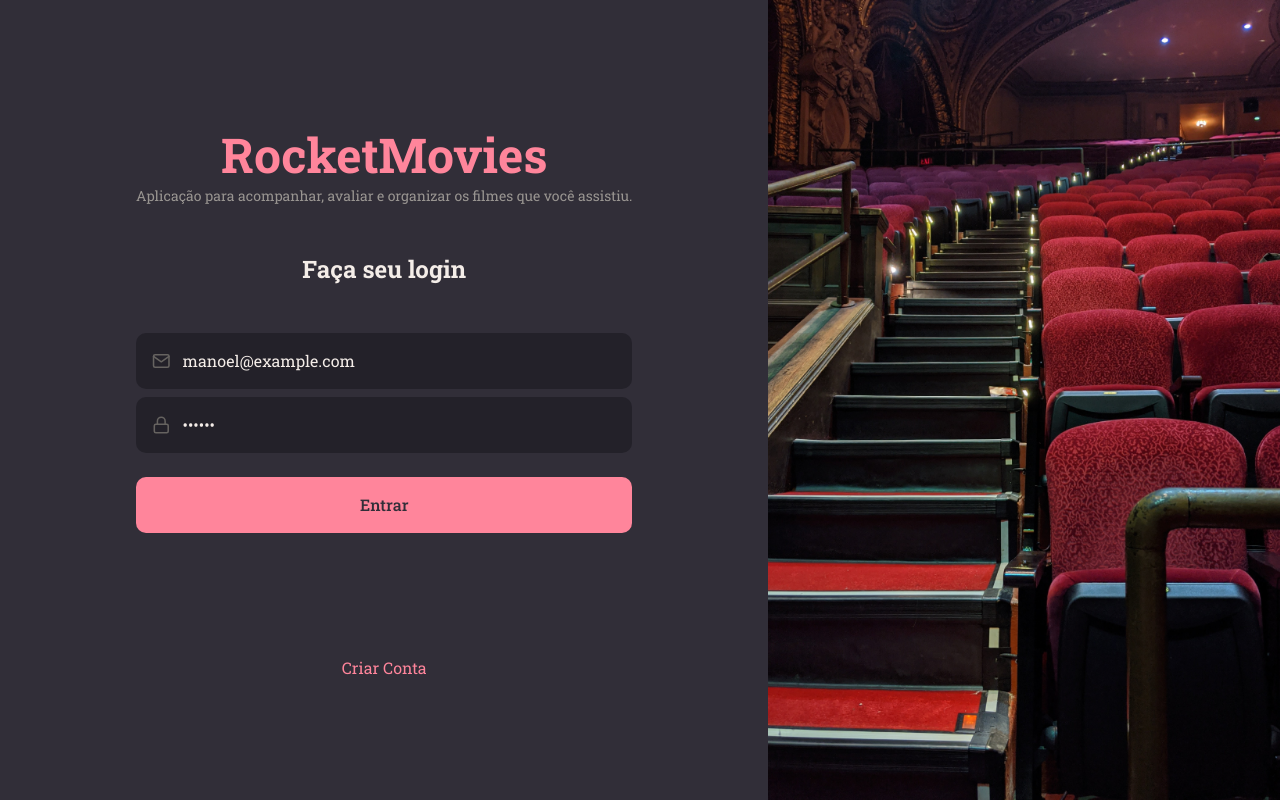
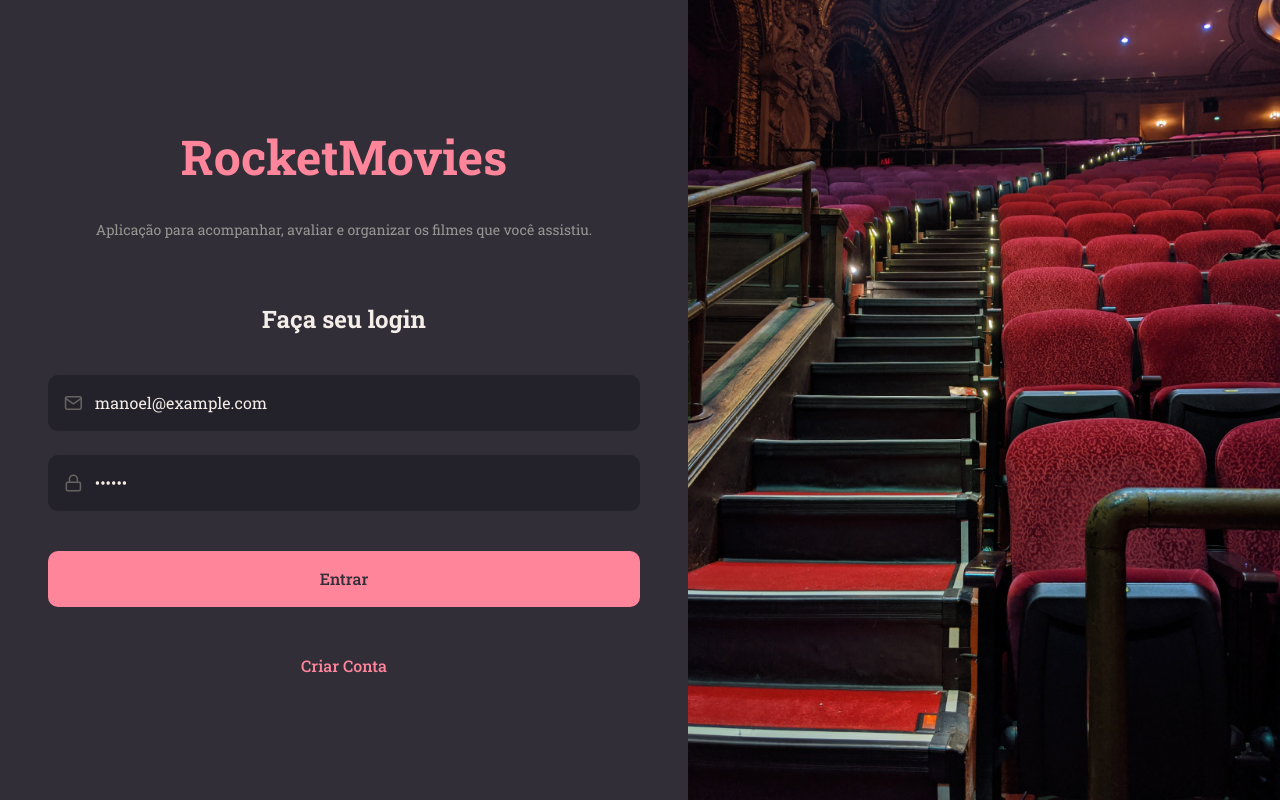
Before and after one commit to manoelvsalgado/rocketmovies, a React (Vite) app: page / in a window 1280 px wide. Built offline with nearby package versions, Linux system fonts and the light colour scheme.

Commit message:
fix: standardize all page layouts with consistent grid, padding, and gaps

```diff
--- a/src/pages/Details/styles.js
+++ b/src/pages/Details/styles.js
@@ -3,18 +3,17 @@ import styled from 'styled-components';
 export const Container = styled.div`
   width: 100%;
   height: 100vh;
-
   display: grid;
-  grid-template-rows: 105px auto;
-  grid-template-areas:
-  "header"
-  "content";
+  grid-template-rows: 105px 1fr;
+  grid-template-columns: 1fr;
+  background-color: ${({ theme }) => theme.COLORS.BACKGROUND_800};
 
   > main {
-    grid-area: content;
-    overflow-y: scroll;
-    padding: 64px 0;
-}
+    grid-row: 2;
+    grid-column: 1;
+    overflow-y: auto;
+    padding: 40px 80px;
+  }
 `;
 
 export const Links = styled.ul`
--- a/src/pages/Home/styles.js
+++ b/src/pages/Home/styles.js
@@ -1,16 +1,16 @@
 import styled from "styled-components";
-import { Link } from 'react-router-dom';
 
 export const Container = styled.div`
   width: 100%;
   height: 100vh;
-
   display: grid;
-   grid-template-rows: 105px auto;
-
+  grid-template-rows: 105px 1fr;
+  grid-template-columns: 1fr;
   background-color: ${({ theme }) => theme.COLORS.BACKGROUND_800};
 
   > main {
+    grid-row: 2;
+    grid-column: 1;
     overflow-y: auto;
     padding: 40px 80px;
   }
@@ -18,64 +18,7 @@ export const Container = styled.div`
   .empty {
     color: ${({ theme }) => theme.COLORS.GRAY_100};
     margin-top: 24px;
+    text-align: center;
+    font-size: 16px;
   }
 `;
-
-export const Brand = styled.div`
-   grid-area: brand;
-
-   display: flex;
-   justify-content: center;
-   align-items: center;
-
-   border-bottom-width: 1px;
-   border-bottom-style: solid;
-   border-bottom-color: ${({ theme }) => theme.COLORS.BACKGROUND_700};
-   background-color: ${({ theme }) => theme.COLORS.BACKGROUND_900};
-
-   > h1 {
-    font-size: 24px;
-    color: ${({ theme }) => theme.COLORS.ORANGE}
-   }
-`;
-
-export const Menu = styled.ul`
-   grid-area: menu;
-   background-color: ${({ theme }) => theme.COLORS.BACKGROUND_900};
-
-   padding-top: 64px;
-   text-align: center;
-
-   > li {
-      margin-bottom: 24px;
-   }
-`;
-
-
-export const Search = styled.div`
-   grid-area: search;
-   padding: 64px 64px 0;
-
-`;
-
-export const Content = styled.div`
-   grid-area: content;
-   padding: 0 64px;
-   overflow-y: auto;
-`;
-
-export const NewNote= styled(Link)`
-   grid-area: newnote;
-
-   background-color: ${({ theme }) => theme.COLORS.ORANGE};
-   color: ${({ theme }) => theme.COLORS.BACKGROUND_900};
-
-   display: flex;
-   align-items: center;
-   justify-content: center;
-
-   svg {
-   margin-right: 8px;
-   }
-
-`;
--- a/src/pages/Profile/styles.js
+++ b/src/pages/Profile/styles.js
@@ -2,45 +2,67 @@ import styled from "styled-components";
 
 export const Container = styled.div`
   width: 100%;
+  height: 100vh;
+  display: flex;
+  flex-direction: column;
+  background-color: ${({ theme }) => theme.COLORS.BACKGROUND_900};
 
   > header {
     width: 100%;
-    height: 144px;
-
-    background: ${({ theme }) => theme.COLORS.BACKGROUND_900};
-
+    height: 56px;
     display: flex;
     align-items: center;
+    padding: 0 80px;
+    background: ${({ theme }) => theme.COLORS.BACKGROUND_900};
+    border-bottom: 1px solid ${({ theme }) => theme.COLORS.BACKGROUND_700};
 
-    padding: 0 124px;
+    > a {
+      display: flex;
+      align-items: center;
+      text-decoration: none;
+    }
 
     svg {
       color: ${({ theme }) => theme.COLORS.GRAY_100};
-      font: 24px;
+      width: 24px;
+      height: 24px;
+      transition: filter 0.2s;
+
+      &:hover {
+        filter: brightness(1.2);
+      }
     }
   }
 `;
 
 export const Form = styled.form`
-  max-width: 340px;
-  margin: 30px auto 0;
-
-  > div:nth-child(4){
-    margin-top: 24px;
-  }
+  flex: 1;
+  display: flex;
+  flex-direction: column;
+  justify-content: center;
+  align-items: center;
+  padding: 48px;
+  gap: 16px;
+  max-width: 400px;
+  margin: 0 auto;
+  width: 100%;
 `;
 
 export const Avatar = styled.div`
   position: relative;
-  margin: -124px auto 32px;
-
   width: 186px;
   height: 186px;
+  margin-bottom: 32px;
+  display: flex;
+  align-items: center;
+  justify-content: center;
 
   > img {
-  border-radius: 50%;
-  width: 186px;
-  height: 186px;
+    border-radius: 50%;
+    width: 100%;
+    height: 100%;
+    object-fit: cover;
+    border: 4px solid ${({ theme }) => theme.COLORS.BACKGROUND_700};
   }
 
   > label {
@@ -48,16 +70,18 @@ export const Avatar = styled.div`
     height: 48px;
     background-color: ${({ theme }) => theme.COLORS.ORANGE};
     border-radius: 50%;
-
     display: flex;
     align-items: center;
     justify-content: center;
+    position: absolute;
+    bottom: 0;
+    right: 0;
+    cursor: pointer;
+    transition: filter 0.2s;
 
-    position: absolute;
-    bottom: 7px;
-    right: 7px;
-
-    cursor: pointer;
+    &:hover {
+      filter: brightness(0.9);
+    }
 
     input {
       display: none;
@@ -66,7 +90,7 @@ export const Avatar = styled.div`
     svg {
       width: 20px;
       height: 20px;
-      color: ${({ theme }) => theme.COLORS.BACKGROUND_800}
+      color: ${({ theme }) => theme.COLORS.BACKGROUND_800};
     }
-    }
+  }
 `;
--- a/src/pages/SignIn/styles.js
+++ b/src/pages/SignIn/styles.js
@@ -2,40 +2,50 @@ import styled from "styled-components";
 import backgroundImg from "../../assets/background.png";
 
 export const Container = styled.div`
-height: 100vh;
-
-display: flex;
-align-items: stretch;
+  width: 100%;
+  height: 100vh;
+  display: flex;
+  align-items: stretch;
 `;
 
 export const Form = styled.form`
-  padding: 0 136px;
-
+  flex: 1;
+  padding: 48px;
   display: flex;
   flex-direction: column;
   justify-content: center;
   align-items: center;
-
   text-align: center;
+  gap: 16px;
+  min-width: 350px;
 
   > h1 {
     font-size: 48px;
     color: ${({ theme }) => theme.COLORS.PINK};
+    margin-bottom: 16px;
   }
 
   > h2 {
     font-size: 24px;
-    margin: 48px 0;
+    margin-top: 32px;
+    margin-bottom: 24px;
   }
 
   > p {
     font-size: 14px;
     color: ${({ theme }) => theme.COLORS.GRAY_100};
+    margin-bottom: 16px;
   }
 
   > a {
-    margin-top: 124px;
+    margin-top: 32px;
     color: ${({ theme }) => theme.COLORS.PINK};
+    font-weight: 500;
+    transition: filter 0.2s;
+
+    &:hover {
+      filter: brightness(0.9);
+    }
   }
 `;
 
--- a/src/pages/SignUp/styles.js
+++ b/src/pages/SignUp/styles.js
@@ -2,40 +2,50 @@ import styled from "styled-components";
 import backgroundImg from "../../assets/background.png";
 
 export const Container = styled.div`
-height: 100vh;
-
-display: flex;
-align-items: stretch;
+  width: 100%;
+  height: 100vh;
+  display: flex;
+  align-items: stretch;
 `;
 
 export const Form = styled.form`
-  padding: 0 136px;
-
+  flex: 1;
+  padding: 48px;
   display: flex;
   flex-direction: column;
   justify-content: center;
   align-items: center;
-
   text-align: center;
+  gap: 16px;
+  min-width: 350px;
 
   > h1 {
     font-size: 48px;
     color: ${({ theme }) => theme.COLORS.PINK};
+    margin-bottom: 16px;
   }
 
   > h2 {
     font-size: 24px;
-    margin: 48px 0;
+    margin-top: 32px;
+    margin-bottom: 24px;
   }
 
   > p {
     font-size: 14px;
     color: ${({ theme }) => theme.COLORS.GRAY_100};
+    margin-bottom: 16px;
   }
 
   > a {
-    margin-top: 124px;
+    margin-top: 32px;
     color: ${({ theme }) => theme.COLORS.PINK};
+    font-weight: 500;
+    transition: filter 0.2s;
+
+    &:hover {
+      filter: brightness(0.9);
+    }
   }
 `;
 
```
Lines whose indentation alone changed are shown as unchanged.
